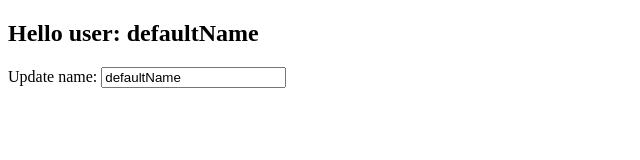
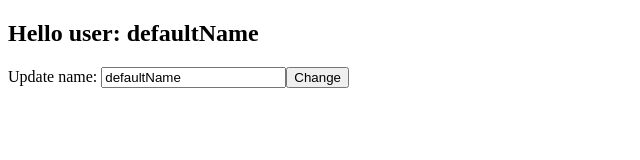
Before and after one commit to hakonbjork/typescript-react-app, a React (Create React App) app: page / in a window 1280 px wide. Shown: the top 160 px of the page, without its empty margins (0-640 px from the left). Built offline with nearby package versions, Linux system fonts and the light colour scheme.

Commit message:
callback, change-button

```diff
--- a/src/components/App.tsx
+++ b/src/components/App.tsx
@@ -6,14 +6,14 @@
 const App = () => {
   const [name, setName] = useState("defaultName");
 
-  const setUsernameState = (event: React.ChangeEvent<HTMLInputElement>) => {
-    setName(event.target.value);
+  const setUsernameState = (newName: string) => {
+    setName(newName);
   };
 
   return (
     <div>
       <HelloComponent username={name} />
-      <NameEdit username={name} onChange={setUsernameState} />
+      <NameEdit initialUsername={name} onNameUpdated={setUsernameState} />
     </div>
   );
 };
--- a/src/components/NameEdit.tsx
+++ b/src/components/NameEdit.tsx
@@ -1,15 +1,27 @@
 import React from "react";
+import { useState } from "react";
 
 interface Props {
-  username: string;
-  onChange: (e: React.ChangeEvent<HTMLInputElement>) => void;
+  initialUsername: string;
+  onNameUpdated: (newName: string) => any;
 }
 
 const NameEdit = (props: Props) => {
+  const [editingName, setEditingName] = useState(props.initialUsername);
+
+  const onChange = (e: React.ChangeEvent<HTMLInputElement>) => {
+    setEditingName(e.target.value);
+  };
+
+  const onNameSubmit = (event: any): any => {
+    props.onNameUpdated(editingName);
+  };
+
   return (
     <>
       <label>Update name: </label>
-      <input value={props.username} onChange={props.onChange} />
+      <input value={editingName} onChange={onChange} />
+      <button onClick={onNameSubmit}>Change</button>
     </>
   );
 };
```
